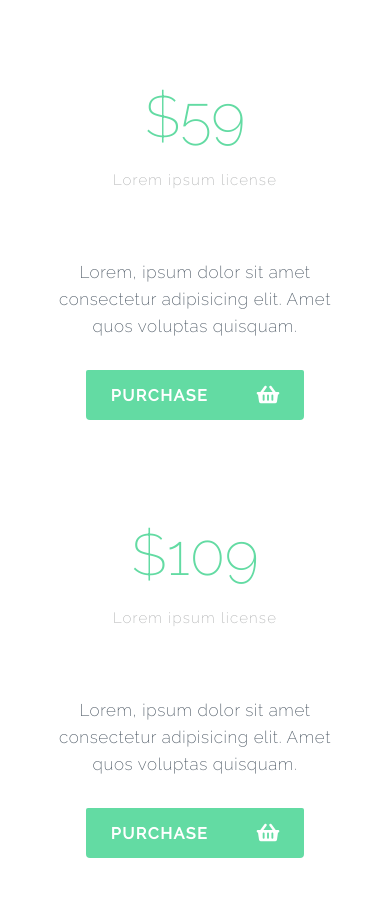
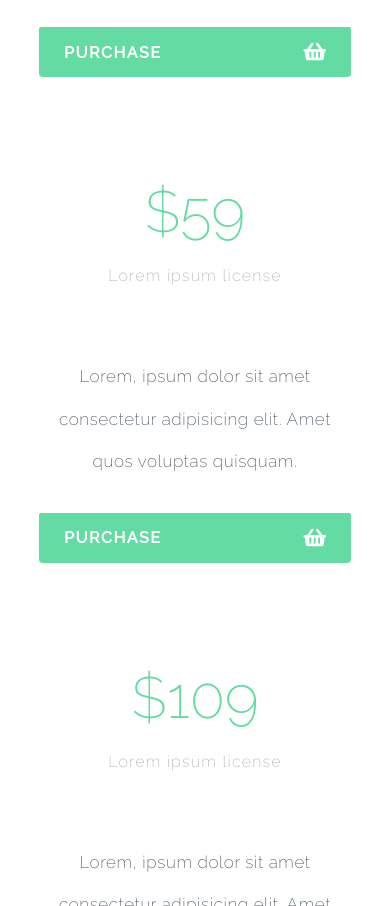
Before and after one commit to Stachurson/Alecto, a website: page index.html in a window 390 px wide. Shown: the part 5571-6477 px from the top of the page. Drawn offline with Linux system fonts and the light colour scheme.

Commit message:
Improving performance in the price section

```diff
--- a/index.html
+++ b/index.html
@@ -229,7 +229,7 @@
                         <i class="fas fa-shopping-basket"></i>
                     </div>
                 </div>
-                <div class="pricing-box">
+                <div class="pricing-box last">
                     <h4 class="cost">$109</h4>
                     <p class="subtitle">Lorem ipsum license</p>
                     <p class="pricing-text">Lorem, ipsum dolor sit amet consectetur adipisicing elit. Amet quos voluptas
--- a/sass/style.scss
+++ b/sass/style.scss
@@ -498,9 +498,8 @@ body {
             justify-content: space-between;
             align-items: center;
             height: 60px;
-            width: 17vw;
             padding: 0 25px;
-            margin: 30px 10px 0 0;
+            margin: 30px 0 0 0;
             background-color: $main-color;
             border-radius: 2px 2px 4px 4px;
             color: #fff;
@@ -636,32 +635,26 @@ body {
 }
 
 /* Media Queries */
-@media (max-width: 1011px){
+@media (max-width: 1136px) {
     .pricing {
 
-        .container .pricing-container {
-
-            .pricing-box {
-                flex: 0 0 50%;
-                flex-wrap: wrap;
-                margin: 0;
-
-                .pricing-text:nth-child(even) {
-                    padding: 0;
-                }
-            }
+        .container .pricing-container .pricing-box {
+            flex: 0 0 50%;
+            margin: 0;
 
             .btn-pricing {
-                margin-bottom: 30px;
+                margin-right: 0;
+                height: 50px;
+                width: 90%;
+                margin-bottom: 50px;
 
                 p {
+                    font-size: 16px;
                     letter-spacing: 1.5px;
                     padding-right: 10px;
                 }
             }
         }
-
-
     }
 }
 
@@ -852,33 +845,6 @@ body {
                 .team-image {
 
                     height: 270px;
-                }
-            }
-        }
-    }
-
-    /* Pricing section */
-    .pricing {
-
-        .container .pricing-container {
-
-            .pricing-box {
-                flex: 0 0 50%;
-                flex-wrap: wrap;
-                margin-right: 0;
-
-                .subtitle {
-                    font-size: 15px;
-                }
-
-                .pricing-text {
-                    line-height: 27px;
-                }
-
-                .btn-pricing {
-                    height: 50px;
-                    width: 90%;
-                    margin-bottom: 50px;
                 }
             }
         }
@@ -1160,10 +1126,7 @@ body {
                     margin-bottom: 50px;
 
                     .btn-pricing {
-                        height: 50px;
-                        width: 50%;
                         margin-bottom: 50px;
-                        margin-right: 0;
                     }
                 }
             }
@@ -1205,17 +1168,18 @@ body {
     }
 }
 
-@media (max-width: 412px) {
-    /* Pricing section */
-    body {
-        .pricing .container .pricing-container {
+@media (max-width: 432px) {
+    .pricing {
 
-            .pricing-box {
+        .container .pricing-container .pricing-box {
 
-                .btn-pricing {
-                    height: 50px;
-                    width: 70%;
-                    margin-bottom: 50px;
+            .btn-pricing {
+                width: 80vw;
+
+                p {
+                    font-size: 16px;
+                    letter-spacing: 1.5px;
+                    padding-right: 10px;
                 }
             }
         }
@@ -1223,10 +1187,16 @@ body {
 }
 
 @media (max-width: 360px) {
+    body {
+        .section-text {
 
-    .splash {
-        .splash-inner {
-            .menu {
+            h2 {
+                font-size: 40px;
+            }
+        }
+
+        .splash {
+            .splash-inner .menu {
 
                 li:last-of-type {
                     display: none;
@@ -1235,7 +1205,6 @@ body {
                 .pad {
                     padding-right: 0;
                 }
-
             }
         }
     }
@@ -1243,12 +1212,6 @@ body {
 
 @media (max-width: 299px) {
     body {
-        .section-text {
-
-            h2 {
-                font-size: 40px;
-            }
-        }
 
         /* Header */
         .splash {
@@ -1266,8 +1229,5 @@ body {
                 }
             }
         }
-
-        /* Map section */
-
     }
 }
```
Also changed, not shown: css/style.css, 1 other file.
